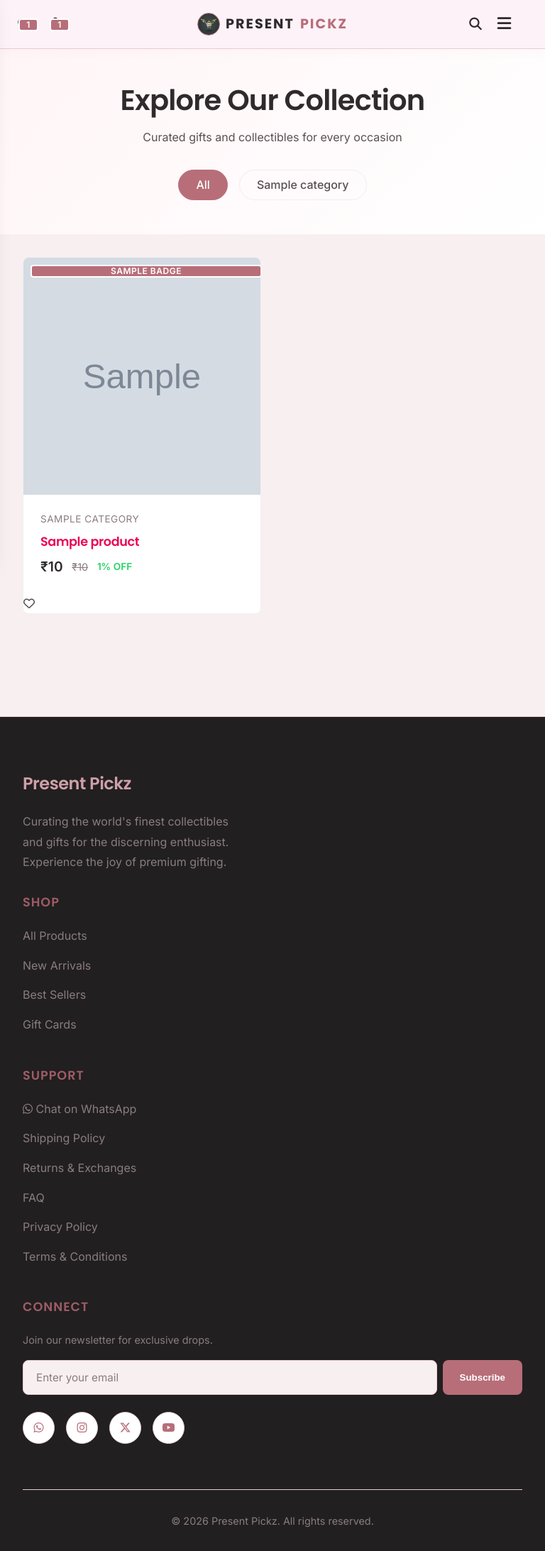
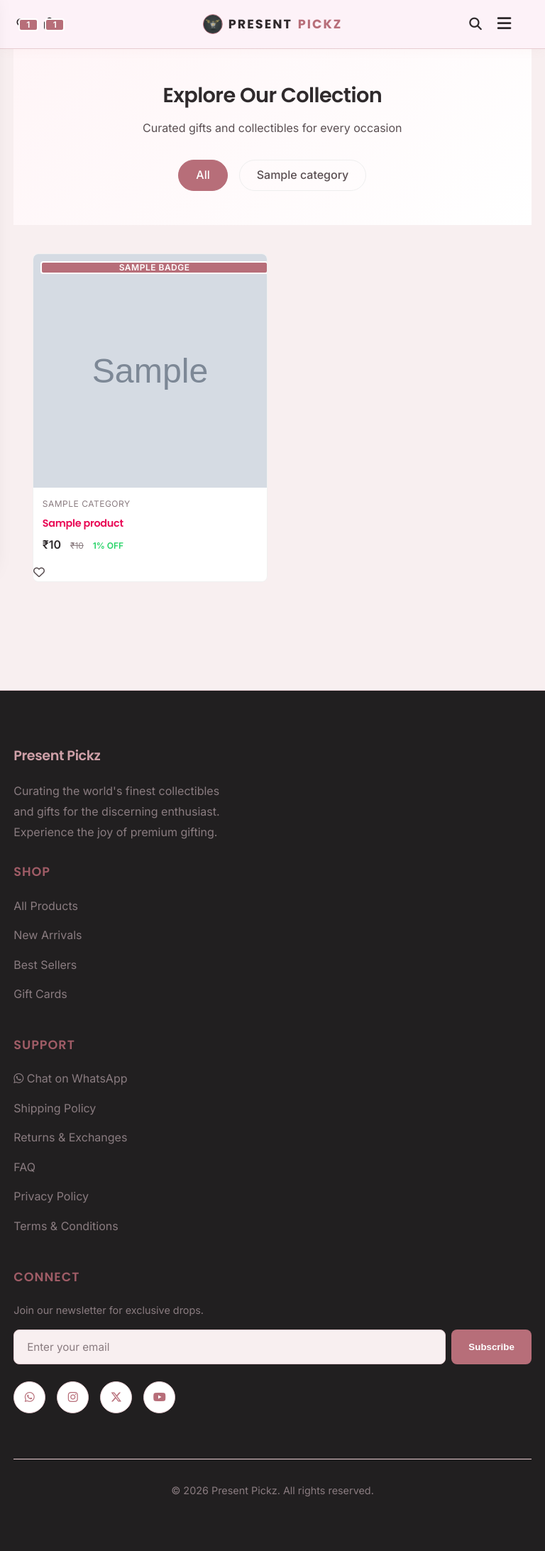
Before and after one commit to presentpickz/PresentPickz, a Django app: template products/templates/products/product_list.html in a window 768 px wide. Shown: the whole page at 71% size. After the commit the page ends 2108 px from the top, so only its background shows below. Run offline with Django 5.2, Linux system fonts and the light colour scheme; the template is opened without the code that fills it: most values are stand-ins (such as "Sample title", 1, 10 or a date in 2020); grey boxes marked "Sample" are stand-in pictures.

Commit message:
Full Mobile Responsiveness Update: Optimized Grids, Typography, and Header for all device sizes

```diff
--- a/core/static/css/style.css
+++ b/core/static/css/style.css
@@ -151,6 +151,21 @@ ul {
     .container {
         content-visibility: auto;
         contain-intrinsic-size: 1px 500px;
+        padding-left: 1.2rem;
+        padding-right: 1.2rem;
+    }
+
+    /* Responsive typography */
+    h1 {
+        font-size: 1.8rem !important;
+    }
+
+    h2 {
+        font-size: 1.5rem !important;
+    }
+
+    h3 {
+        font-size: 1.2rem !important;
     }
 }
 
@@ -1176,7 +1191,6 @@ ul {
     .nav-left {
         gap: 0.8rem;
         width: 100px;
-        /* Increased width to accommodate more gap */
     }
 
     .menu-toggle {
@@ -1193,26 +1207,27 @@ ul {
         position: absolute;
         left: 50%;
         transform: translateX(-50%);
-        font-size: 1.2rem;
+        font-size: 1.1rem;
         width: auto;
         justify-content: center;
         margin: 0;
+        white-space: nowrap;
     }
 
     .logo-img {
-        width: 32px;
-        height: 32px;
+        width: 28px;
+        height: 28px;
     }
 
     .logo-text,
     .logo-highlight {
-        font-size: 1.2rem;
+        font-size: 1.1rem;
     }
 
     /* Right side: Icons */
     .nav-right {
-        gap: 0.5rem;
-        width: 80px;
+        gap: 0.3rem;
+        width: 70px;
         justify-content: flex-end;
     }
 
@@ -1391,3 +1406,75 @@ ul {
     background: #b91c1c;
     transform: translateY(-1px);
 }
+
+/* =========================================
+   ULTIMATE MOBILE RESPONSIVENESS FIXES
+   ========================================= */
+
+@media (max-width: 768px) {
+
+    /* 2-Column Grid for Products on Mobile */
+    .products-grid,
+    .carousel-track {
+        grid-template-columns: repeat(2, 1fr) !important;
+        gap: 0.8rem !important;
+        padding: 0.5rem !important;
+    }
+
+    .product-card,
+    .product-card-mini {
+        width: 100% !important;
+    }
+
+    .product-info,
+    .product-card-mini div[style*="padding: 1.5rem"] {
+        padding: 0.8rem !important;
+    }
+
+    .product-name,
+    h4[style*="margin: 0.5rem 0"] {
+        font-size: 0.9rem !important;
+        margin-bottom: 0.3rem !important;
+    }
+
+    .current-price {
+        font-size: 1rem !important;
+    }
+
+    .original-price,
+    .discount {
+        font-size: 0.75rem !important;
+    }
+
+    /* Category Grid mobile */
+    .category-grid {
+        grid-template-columns: 1fr !important;
+        gap: 1rem !important;
+    }
+
+    .category-card {
+        height: 200px !important;
+    }
+
+    /* Hero Text Scaling */
+    .hero-title {
+        font-size: 2.2rem !important;
+        line-height: 1.2 !important;
+    }
+
+    .hero-subtitle {
+        font-size: 1rem !important;
+    }
+}
+
+/* Tiny Screen Protection (iPhone SE, etc) */
+@media (max-width: 350px) {
+    .products-grid {
+        grid-template-columns: 1fr !important;
+        /* Revert to 1 column if screen is TOO small */
+    }
+
+    .logo-text {
+        display: none !important;
+    }
+}
--- a/products/templates/products/product_list.html
+++ b/products/templates/products/product_list.html
@@ -47,9 +47,16 @@
 
     .products-grid {
         display: grid;
-        grid-template-columns: repeat(auto-fill, minmax(250px, 1fr));
-        gap: 2rem;
+        grid-template-columns: repeat(auto-fill, minmax(160px, 1fr));
+        gap: 1rem;
         margin-bottom: 4rem;
+    }
+
+    @media (min-width: 600px) {
+        .products-grid {
+            grid-template-columns: repeat(auto-fill, minmax(250px, 1fr));
+            gap: 2rem;
+        }
     }
 
     .product-card {
@@ -120,11 +127,17 @@
     }
 
     .product-info {
-        padding: 1.5rem;
+        padding: 1rem;
+    }
+
+    @media (min-width: 600px) {
+        .product-info {
+            padding: 1.5rem;
+        }
     }
 
     .product-category {
-        font-size: 0.85rem;
+        font-size: 0.75rem;
         color: var(--text-muted);
         margin-bottom: 0.5rem;
         text-transform: uppercase;
@@ -132,9 +145,15 @@
     }
 
     .product-name {
-        font-size: 1.1rem;
+        font-size: 0.95rem;
         margin-bottom: 0.5rem;
         line-height: 1.4;
+    }
+
+    @media (min-width: 600px) {
+        .product-name {
+            font-size: 1.1rem;
+        }
     }
 
     .product-price-row {
```
Also changed, not shown: core/templates/core/home.html (+5 -4 lines).
